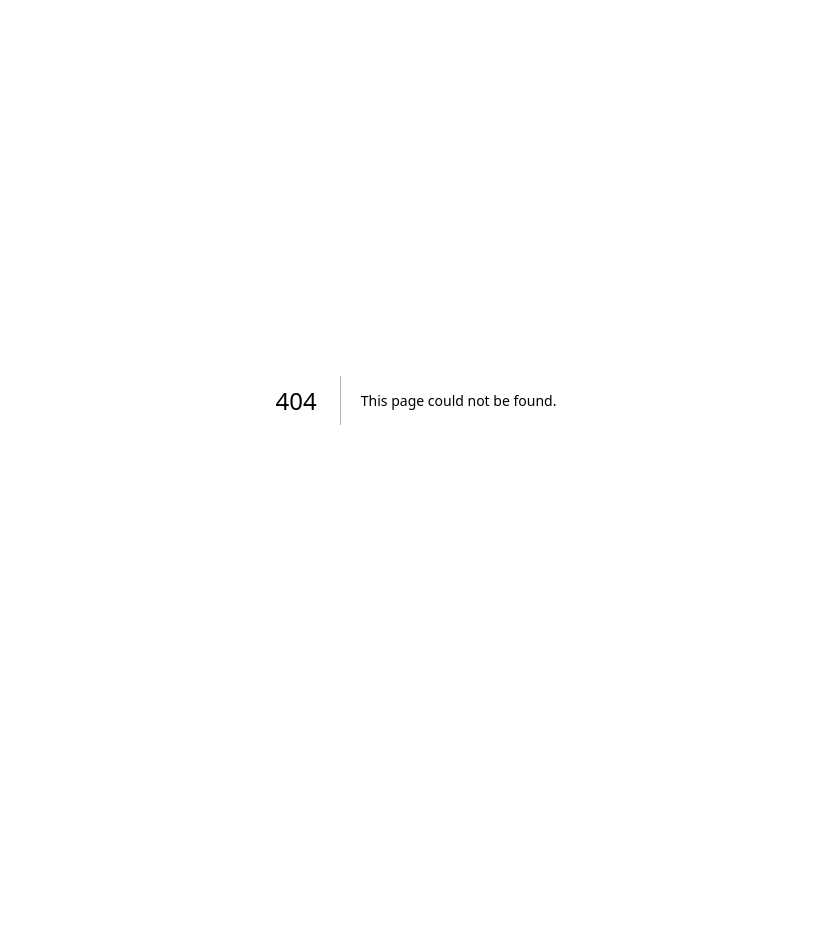
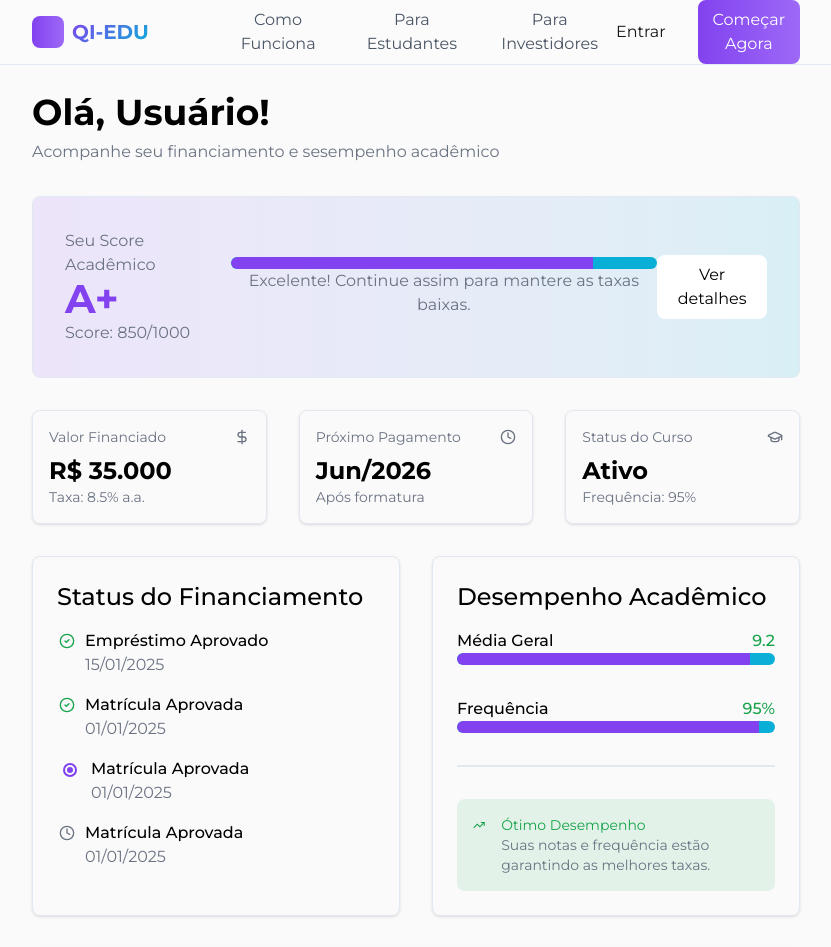
Before and after one commit to anabeggiato/inovcamp-qi_tech-g32, a Next.js app in the folder client/: page /dashboard/estudante in a window 1280 px wide. Before the commit this address had no page. Shown: the top 947 px of the page, without its empty margins (224-1055 px from the left). Before the commit the page ends 800 px from the top, so only its background shows below. Built offline with nearby package versions, Linux system fonts and the light colour scheme.

Commit message:
feat: adiciona tela de estudante

```diff
--- /dev/null
+++ b/client/src/app/components/CardFastAction.jsx
@@ -0,0 +1,10 @@
+import React from 'react'
+
+export default function CardFastAction({icon, text}) {
+  return (
+    <button className='w-full p-4 border border-border rounded-lg flex flex-col items-center space-y-2 hover:bg-primary text-black hover:text-white'>
+      <p>{icon}</p>
+      <h3>{text}</h3>
+    </button>
+  )
+}
--- /dev/null
+++ b/client/src/app/components/CardInfoEmprestimo.jsx
@@ -0,0 +1,11 @@
+import React from 'react'
+
+export default function CardInfoEmprestimo({ title, icon, value, subtitle, color = "gray-500" }) {
+    return (
+        <div className='w-full text-left p-4 border border-border rounded-lg space-y-2 shadow-sm'>
+            <p className='w-full flex items-center justify-between text-sm'>{title} {icon}</p>
+            <span className='font-bold text-2xl text-black pb-2'>{value}</span>
+            <p className='text-sm'>{subtitle}</p>
+        </div>
+    )
+}
--- a/client/src/app/components/Footer.jsx
+++ b/client/src/app/components/Footer.jsx
@@ -6,7 +6,7 @@ export default function Footer() {
     const router = useRouter()
     return (
         <footer className='flex flex-col items-center text-center text-gray-500 border-t-1 border-border w-screen'>
-            <div className='grid grid-cols-4 text-left justify-items-center py-8 w-[90%] border-b-1 border-border'>
+            <div className='grid grid-cols-4 text-left justify-items-center py-8 w-full px-64 border-b-1 border-border'>
                 <div className='text-left'>
                     <div className="flex items-center justify-start h-16" onClick={() => router.push("/")}>
                         <div className="w-8 h-8 bg-purple-gradient rounded-lg hover:cursor-pointer" />
--- a/client/src/app/components/Header.jsx
+++ b/client/src/app/components/Header.jsx
@@ -6,7 +6,7 @@ export default function Header() {
 
     return (
         <nav className="fixed top-0 left-0 right-0 z-50 bg-background/80 backdrop-blur-lg border-b border-border
-                grid grid-cols-3 items-center px-16">
+                grid grid-cols-[25%_50%_25%] items-center px-64">
 
             {/* logo */}
             <div className="flex items-center justify-start h-16" onClick={() => router.push("/")}>
@@ -17,7 +17,7 @@ export default function Header() {
             </div>
 
             {/* menu central */}
-            <div className="flex items-center justify-center space-x-6 text-gray-600">
+            <div className="flex items-center justify-center space-x-6 text-gray-600 text-center">
                 <p className='hover:text-black hover:cursor-pointer' onClick={() => router.push("/funcionamento")}>Como Funciona</p>
                 <p className='hover:text-black hover:cursor-pointer' onClick={() => router.push("/para-estudantes")}>Para Estudantes</p>
                 <p className='hover:text-black hover:cursor-pointer' onClick={() => router.push("/para-investidores")}>Para Investidores</p>
--- /dev/null
+++ b/client/src/app/components/ProgressBar.jsx
@@ -0,0 +1,13 @@
+import React from 'react'
+
+export default function ProgressBar({ progress = 0 }) {
+    const normalizedProgress = Math.min(Math.max(progress, 0), 100);
+    return (
+        <div className="w-full bg-[var(--sea-green)] h-3 rounded-full overflow-hidden">
+            <div
+                className="bg-[var(--primary)] h-full rounded-s-full"
+                style={{ width: `${normalizedProgress}%` }}
+            />
+        </div>
+    )
+}
--- /dev/null
+++ b/client/src/app/dashboard/estudante/page.jsx
@@ -0,0 +1,120 @@
+import CardFastAction from '@/app/components/CardFastAction'
+import CardInfoEmprestimo from '@/app/components/CardInfoEmprestimo'
+import Footer from '@/app/components/Footer'
+import Header from '@/app/components/Header'
+import ProgressBar from '@/app/components/ProgressBar'
+import { DollarSign, Clock, GraduationCap, CheckCircle2, AlertCircle, TrendingUp, FileText } from 'lucide-react'
+
+export default function StudentPage() {
+    return (
+        <div className="min-h-screen w-screen bg-background mt-15">
+            <Header />
+            <main className="flex flex-col items-center px-64 text-center text-gray-500 pt-8 space-y-8">
+                {/*Título*/}
+                <section className='text-left w-full space-y-2'>
+                    <h1 className='text-4xl text-black font-bold'>Olá, Usuário!</h1>
+                    <p>Acompanhe seu financiamento e sesempenho acadêmico</p>
+                </section>
+
+                {/*Score*/}
+                <section className='flex items-center justify-between w-full border border-border rounded-lg p-8 bg-gradient-to-r from-lilac/15 to-sea-green/15'>
+                    <div className='text-left'>
+                        <p>Seu Score Acadêmico</p>
+                        <h2 className='text-primary'>A+</h2>
+                        <p>Score: 850/1000</p>
+                    </div>
+
+                    <div>
+                        <ProgressBar progress={85} />
+                        <p>Excelente! Continue assim para mantere as taxas baixas.</p>
+                    </div>
+                    <div>
+                        <button className='bg-white p-2 text-black rounded-lg hover:bg-primary hover:text-white'>Ver detalhes</button>
+                    </div>
+                </section>
+
+                {/*Infos do empréstimo */}
+                <section className='grid grid-cols-3 w-full justify-items-center gap-8'>
+                    <CardInfoEmprestimo title="Valor Financiado" icon={<DollarSign size={16} />} value="R$ 35.000" subtitle="Taxa: 8.5% a.a." />
+                    <CardInfoEmprestimo title="Próximo Pagamento" icon={<Clock size={16} />} value="Jun/2026" subtitle="Após formatura" />
+                    <CardInfoEmprestimo title="Status do Curso" icon={<GraduationCap size={16} />} value="Ativo" subtitle="Frequência: 95%" />
+                </section>
+
+                {/*Status emprestimo e faculdade */}
+                <section className='grid grid-cols-2 gap-8 w-full'>
+                    <div className='w-full border border-border rounded-lg p-6 shadow-sm'>
+                        <h3 className='text-left gap-2 text-2xl text-black font-medium'>Status do Financiamento</h3>
+                        <div className='flex w-full gap-2 text-left mt-4'>
+                            <CheckCircle2 className='text-success-green pt-1' size={20} />
+                            <p className='flex flex-col text-md'>
+                                <span className='text-black font-medium'>Empréstimo Aprovado</span>
+                                15/01/2025
+                            </p>
+                        </div>
+
+                        <div className='flex w-full gap-2 text-left mt-4'>
+                            <CheckCircle2 className='text-success-green pt-1' size={20} />
+                            <p className='flex flex-col text-md'>
+                                <span className='text-black font-medium'>Matrícula Aprovada</span>
+                                01/01/2025
+                            </p>
+                        </div>
+
+                        <div className='flex w-full gap-2 text-left mt-4'>
+                            <div className="h-3.5 w-3.5 rounded-full border-2 border-primary flex items-center justify-center m-1.5">
+                                <div className="h-1.5 w-1.5 rounded-full bg-primary" />
+                            </div>
+                            <p className='flex flex-col text-md'>
+                                <span className='text-black font-medium'>Matrícula Aprovada</span>
+                                01/01/2025
+                            </p>
+                        </div>
+
+                        <div className='flex w-full gap-2 text-left mt-4'>
+                            <Clock className='pt-1' size={20} />
+                            <p className='flex flex-col text-md'>
+                                <span className='text-black font-medium'>Matrícula Aprovada</span>
+                                01/01/2025
+                            </p>
+                        </div>
+                    </div>
+
+                    <div className='w-full border border-border rounded-lg p-6 shadow-sm'>
+                        <h3 className='text-left gap-2 text-2xl text-black font-medium'>Desempenho Acadêmico</h3>
+                        <div className='mt-4 text-black font-medium'>
+                            <p className='w-ful flex justify-between'>Média Geral <span className='text-success-green'>9.2</span></p>
+                            <ProgressBar progress={92} />
+                        </div>
+
+                        <div className='mt-8 text-black font-medium'>
+                            <p className='w-ful flex justify-between'>Frequência <span className='text-success-green'>95%</span></p>
+                            <ProgressBar progress={95} />
+                        </div>
+
+                        <hr className='my-8 border border-border'/>
+
+                        <div className='w-full flex rounded-lg bg-success-green/10 p-4'>
+                            <TrendingUp className='text-success-green' size={20} pt-1 />
+                            <p className='flex flex-col text-left pl-4 text-sm'>
+                                <span className='text-md text-success-green'>Ótimo Desempenho</span>
+                                Suas notas e frequência estão garantindo as melhores taxas.
+                            </p>
+                        </div>
+                    </div>
+                </section>
+
+                {/*Ações rápidas*/}
+                <section className='w-full p-6 border border-border rounded-lg mb-8 text-left shadow-sm'>
+                    <h3 className='font-semibold text-black text-2xl'>Ações Rápidas</h3>
+                    <div className='grid grid-cols-3 gap-4 py-6'>
+                        <CardFastAction icon={<FileText size={20} />} text="Ver Contrato" />
+                        <CardFastAction icon={<TrendingUp size={20} />} text="Histórico Acadêmico" />
+                        <CardFastAction icon={<AlertCircle size={20} />} text="Suporte" />
+                    </div>
+                </section>
+
+            </main>
+            <Footer />
+        </div>
+    )
+}
```
Also changed, not shown: client/src/app/dashboard/investidor/page.jsx (added).
